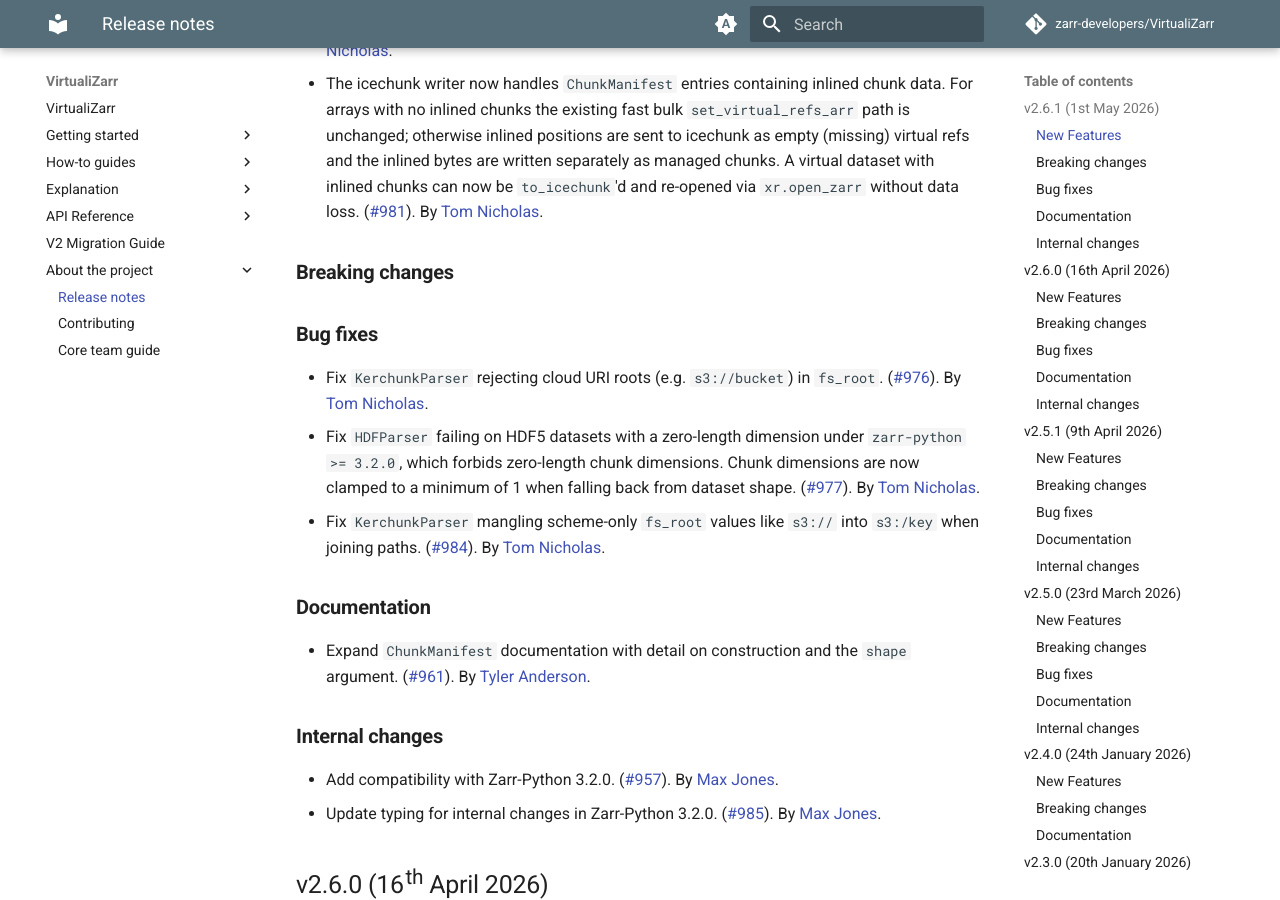
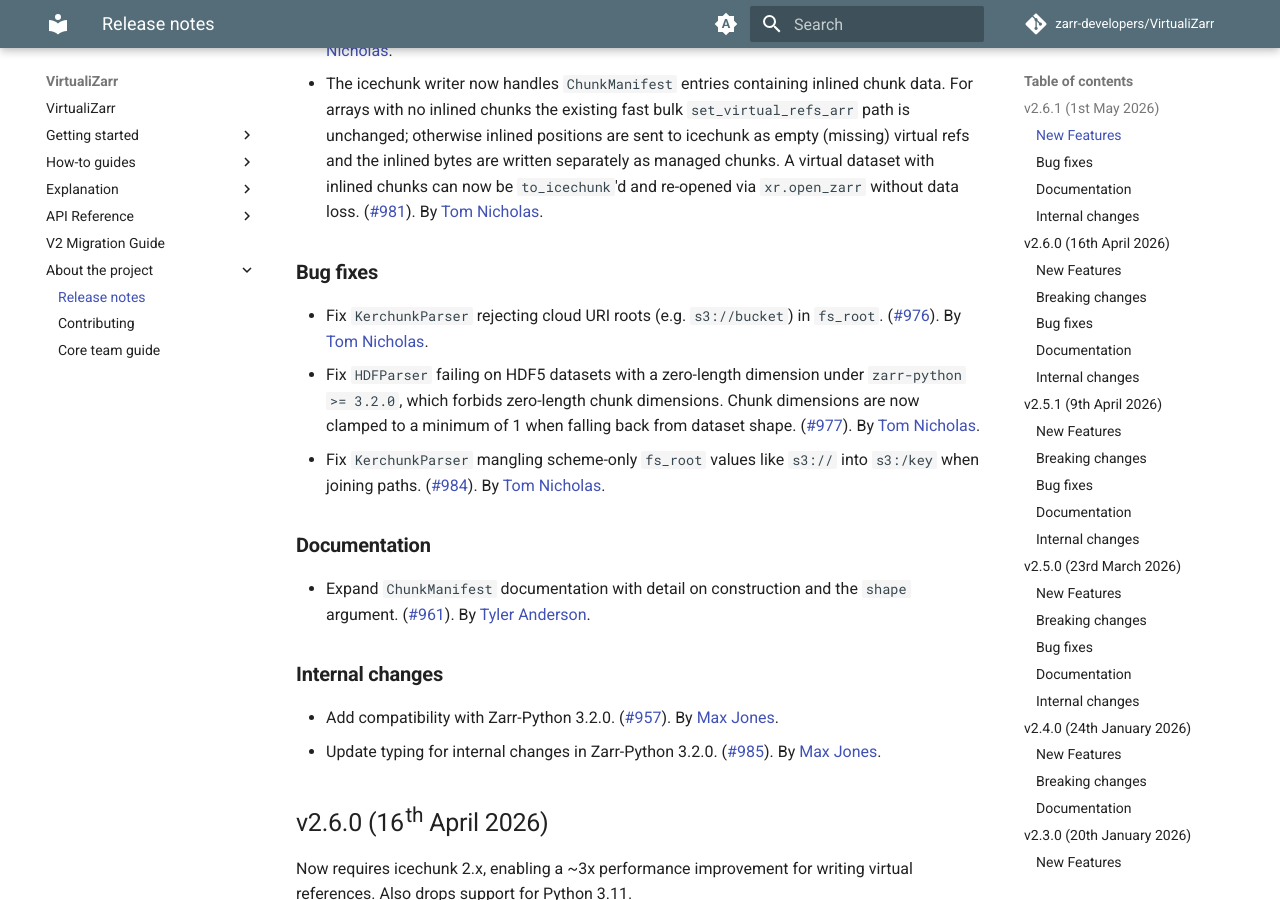
Before and after one commit to zarr-developers/VirtualiZarr, an MkDocs documentation site: the page built from docs/releases.md, in a window 1280 px wide and 900 px high, scrolled down 671 px. Built offline with MkDocs 1.6.1 and Material for MkDocs 9.7.7, drawn with Linux system fonts in a browser that asks for light colours; comment, search, counter and statistics services are not loaded; the version menu is left out.

Commit message:
Remove unused header

```diff
--- a/docs/releases.md
+++ b/docs/releases.md
@@ -18,8 +18,6 @@ Adds end-to-end support for inlined chunk references in `ChunkManifest` (read vi
 - The icechunk writer now handles `ChunkManifest` entries containing inlined chunk data. For arrays with no inlined chunks the existing fast bulk `set_virtual_refs_arr` path is unchanged; otherwise inlined positions are sent to icechunk as empty (missing) virtual refs and the inlined bytes are written separately as managed chunks. A virtual dataset with inlined chunks can now be `to_icechunk`'d and re-opened via `xr.open_zarr` without data loss.
   ([#981](https://github.com/zarr-developers/VirtualiZarr/pull/981)).
   By [Tom Nicholas](https://github.com/TomNicholas).
-
-### Breaking changes
 
 ### Bug fixes
 
```
